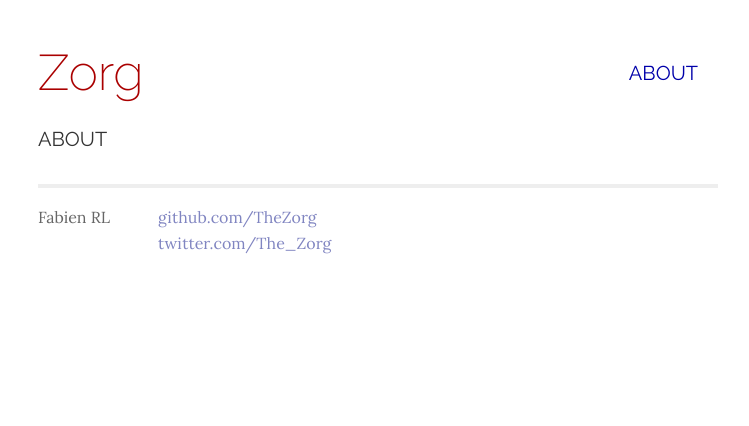
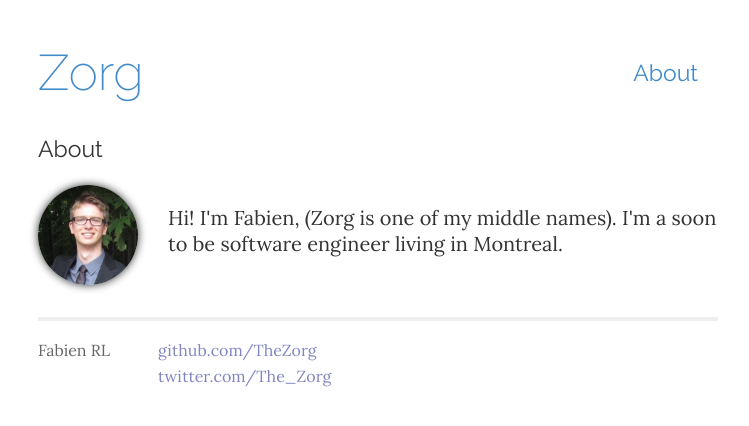
Before and after one commit to TheZorg/thezorg.github.io, a Jekyll site: the page built from about/index.html, in a window 1280 px wide. Shown: the top 426 px of the page, without its empty margins (262-1011 px from the left). Built offline with Jekyll 4.4.1, drawn with Linux system fonts in a browser that asks for light colours; Markdown is read by kramdown in place of the engine named in the settings.

Commit message:
about page, disqus comments

```diff
--- a/_layouts/default.html
+++ b/_layouts/default.html
@@ -7,7 +7,7 @@
         <meta name="viewport" content="width=device-width">
         <!-- fonts -->
         <link href='http://fonts.googleapis.com/css?family=Raleway:400,200,700' rel='stylesheet' type='text/css'>
-        <link href='http://fonts.googleapis.com/css?family=Lora' rel='stylesheet' type='text/css'>
+        <link href='http://fonts.googleapis.com/css?family=Lora:400,700' rel='stylesheet' type='text/css'>
 
         <!-- syntax highlighting CSS -->
         <link rel="stylesheet" href="/css/syntax.css">
@@ -28,6 +28,7 @@
                     <ul class="nav">
                         <li><h1><a href="/about">About</a></h1></li>
                     </ul>
+                    <h2 class="tagline"></h2>
                 </div>
                 {{ content }}
 
--- a/about/index.html
+++ b/about/index.html
@@ -4,3 +4,7 @@ title: Zorg - About
 ---
 
 <h1>About</h1>
+<div class="cf">
+    <div class="profile circular cf"></div>
+    <p>Hi! I'm Fabien, (Zorg is one of my middle names). I'm a soon to be software engineer living in Montreal. </p>
+</div>
--- a/css/main.css
+++ b/css/main.css
@@ -27,9 +27,25 @@ h1, h2, h3, h4, h5, h6 {
 h1 { margin-bottom: 1em; }
 p { margin: 1em 0; }
 
-a         { color: #00a; }
-a:hover   { color: #000; }
-a:visited { color: #a0a; }
+/*a         { color: #00a; }*/
+/*a:hover   { color: #000; }*/
+/*a:visited { color: #a0a; }*/
+
+/* For modern browsers */
+.cf:before,
+.cf:after {
+    content:"";
+    display:table;
+}
+
+.cf:after {
+    clear:both;
+}
+
+/* For IE 6/7 (trigger hasLayout) */
+.cf {
+    zoom:1;
+}
 
 /*****************************************************************************/
 /*
@@ -39,16 +55,31 @@ a:visited { color: #a0a; }
 
 h1, h2, h3, h4, h5, h6 {
     font-family: 'Raleway', sans-serif;
-    text-transform: uppercase;
+    font-size: 115%;
   }
 
-  ul.posts {
+ul.posts {
       list-style-type: none;
       margin-bottom: 2em;
 }
 
 ul.posts li {
     line-height: 1.75em;
+}
+
+ul.posts li h1 {
+    display: inline;
+}
+
+ul.posts li .excerpt {
+    margin-left: 1em;
+    font-size: 80%;
+    color: #aaa;
+}
+
+ul.posts li .excerpt p {
+    margin: 0;
+    display: inline;
 }
 
 ul.posts span {
@@ -78,14 +109,13 @@ ul.posts span {
 
 .site .header h1.title {
     display: inline-block;
-    margin-bottom: 4rem;
+    margin-bottom: 1rem;
     font-size: 50px;
     font-weight: 200;
-    text-transform: capitalize;
 }
 
 .site .header h1.title a {
-    color: #a00;
+    /*color: #a00;*/
 }
 
 .site .header h1.title a:hover {
@@ -109,6 +139,12 @@ ul.posts span {
 .site .header .nav > li {
     float: right;
     margin: 0 20px;
+}
+
+.site .header .tagline {
+    margin-bottom: 4rem;
+    font-size: 95%;
+    color: #aaa;
 }
 
 .site .meta {
@@ -189,3 +225,29 @@ ul.posts span {
     color: #aaa;
     margin-top: 3em;
 }
+
+/*****************************************************************************/
+/*
+/* About
+/*
+/*****************************************************************************/
+
+.circular {
+    width: 100px;
+    height: 100px;
+    border-radius: 50px;
+    -webkit-border-radius: 50px;
+    -moz-border-radius: 50px;
+    box-shadow: 0 0 8px rgba(0, 0, 0, .8);
+    -webkit-box-shadow: 0 0 8px rgba(0, 0, 0, .8);
+    -moz-box-shadow: 0 0 8px rgba(0, 0, 0, .8);
+}
+
+.profile {
+    background: url(/img/profile.jpg) no-repeat;
+    background-size: 100%;
+    -webkit-background-size: 100%;
+    -moz-background-size: 100%;
+    float: left;
+    margin-right: 3rem;
+}
--- a/index.html
+++ b/index.html
@@ -7,7 +7,10 @@ title: Zorg
   <h1>Blog Posts</h1>
   <ul class="posts">
     {% for post in site.posts %}
-      <li><span>{{ post.date | date_to_string }}</span> &raquo; <h1><a href="{{ post.url }}">{{ post.title }}</a></h1></li>
+    <li>
+    <span>{{ post.date | date_to_string }}</span> &raquo; <h1><a href="{{ post.url }}">{{ post.title }}</a></h1>
+    <div class="excerpt">{{ post.excerpt }}<a href="{{ post.url }}">Continue reading...</a></div>
+    </li>
     {% endfor %}
   </ul>
 </div>
```
Also changed, not shown: _layouts/post.html (+14 -0 lines), img/profile.jpg (added).
